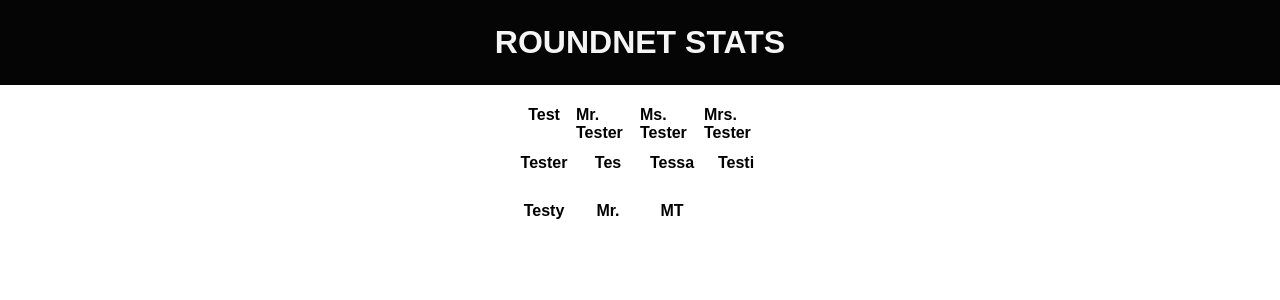
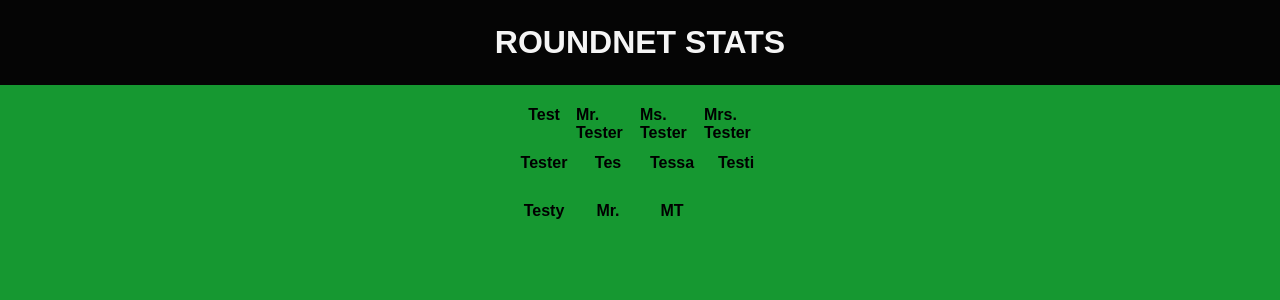
Before and after one commit to priegelsdev/roundnet-stats, a React (Vite) app: page / in a window 1280 px wide. Shown: the top 300 px of the page. Built offline with nearby package versions, Linux system fonts and the light colour scheme; a web font is replaced by a local one.

Commit message:
apply background color to body

```diff
--- a/src/index.css
+++ b/src/index.css
@@ -5,6 +5,7 @@
 
 body {
   margin: 0;
+  background-color: #169831;
 }
 
 h1 {
@@ -55,7 +56,6 @@ header {
   flex-direction: column;
 /*   justify-content: center; */
   align-items: center;
-  background-color: #169831;
   color: white;
 }
 
```
